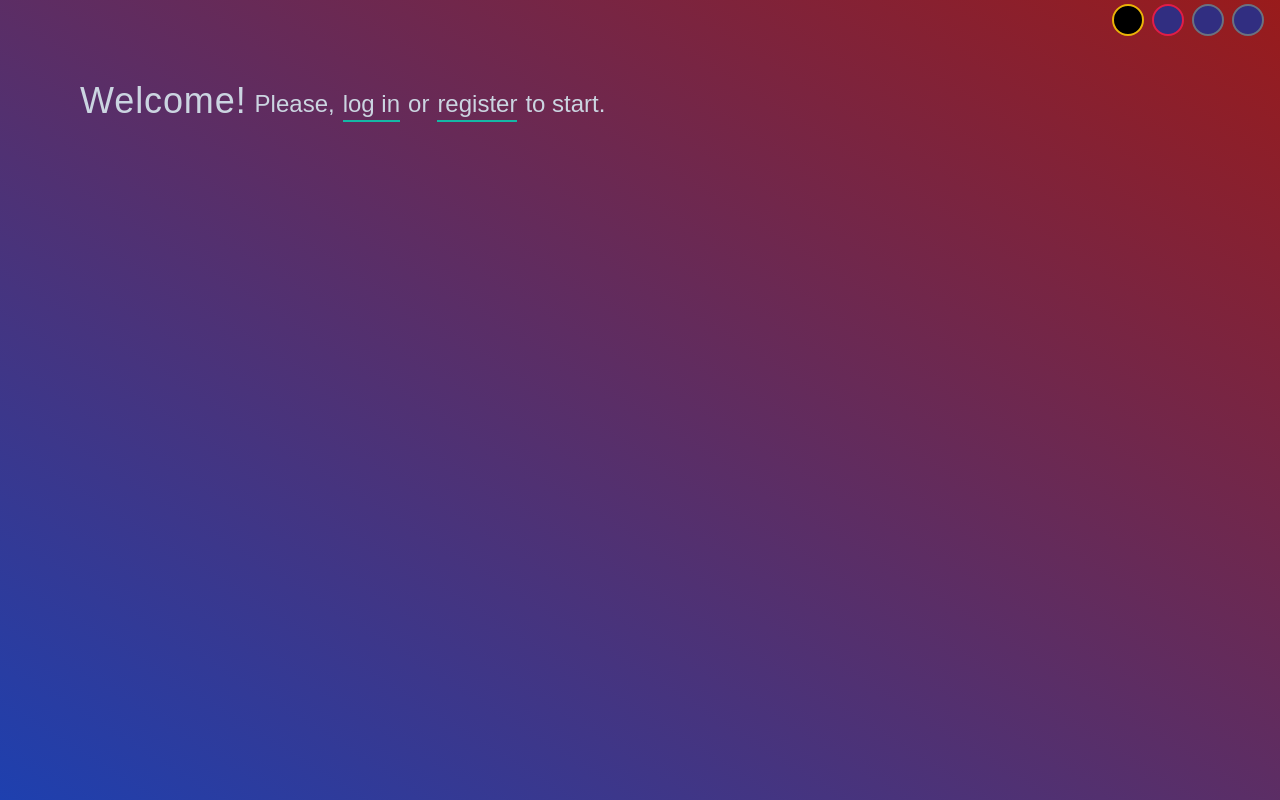
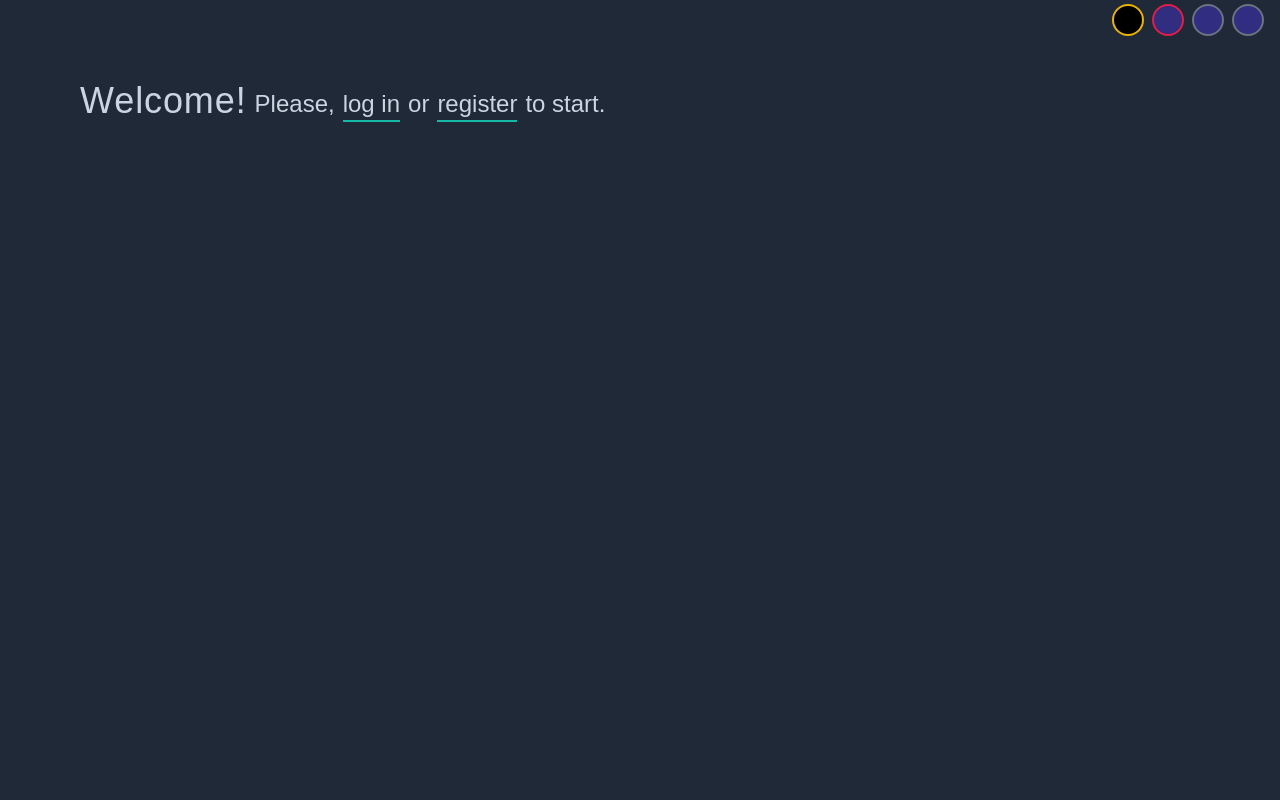
Before and after one commit to Sinamon-maker/todotypescript, a React app: page / in a window 1280 px wide. Built offline with nearby package versions, Linux system fonts and the light colour scheme; no server answers.

Commit message:
loader added

```diff
--- a/src/Components/Cataloge/CatalogeList/CatalogeList.tsx
+++ b/src/Components/Cataloge/CatalogeList/CatalogeList.tsx
@@ -13,7 +13,7 @@ export const CatalogeList = ({ documents }: Props) => {
 	return (
 		<div className=" grow overflow-y-auto scroll-smooth">
 			<Container>
-				<div className="w-full flex  flex-col gap-4">
+				<div className="w-full flex  flex-col gap-4 ">
 					{documents?.map((docum) => (
 						<CatalogueItem key={docum.id} docum={docum} logoName={logoName} />
 					))}
--- a/src/Components/Cataloge/CatalogueItem/CatalogurItem.tsx
+++ b/src/Components/Cataloge/CatalogueItem/CatalogurItem.tsx
@@ -11,12 +11,12 @@ type Props = {
 export const CatalogueItem = ({ docum, logoName }: Props) => {
 	if (logoName && docum.userId === logoName.uid) {
 		return (
-			<Link className="w-full grow hover:scale-105 hover:shadow-lg hover:transition-all transition-all" to={`/tasks/${docum.id}`}>
-				<div className="w-full  p-4 rounded-lg border flex gap-4 items-center text-skin-base">
+			<div className="w-full grow p-4 rounded-lg border border-fill-weak flex gap-4 items-center text-skin-base hover:scale-105 hover:shadow-lg hover:transition-all transition-all">
+				<Link className="w-full grow " to={`/tasks/${docum.id}`}>
 					<div className="grow">{docum.title}</div>
-					<div>{docum.tasks.length}</div>
-				</div>
-			</Link>
+				</Link>
+				<div>{docum.tasks.length}</div>
+			</div>
 		);
 	}
 
--- a/src/Components/ContentOfTasks/contentOfTasks.tsx
+++ b/src/Components/ContentOfTasks/contentOfTasks.tsx
@@ -1,7 +1,6 @@
 import React, { useContext } from 'react';
 
 import { NewTaskForm } from '../Tasks/NewTaskForm/NewTaskForm';
-import { TaskTable } from '../Tasks/Table/taskTable';
 
 import { SortingButtons } from '../Tasks/SortingButtons/SortingButtons';
 import { CatalogeHeading } from '../Tasks/CatalogeHeading/CatalogeHeading';
--- a/src/Components/Loader/loader.tsx
+++ b/src/Components/Loader/loader.tsx
@@ -3,6 +3,6 @@ import { Container } from '../../Module/Container/Container';
 
 export const Loader = () => (
 	<Container>
-		<div className="w-full p-4 mx-auto my-10 text-center">Loading...</div>
+		<div className="w-32 h-32 p-6 rounded-full flex justify-center border-l-8 border-b-8  border-r-8  border-fill-weak bg-fill-main animate-spin bg-red items-center  p-4 mx-auto my-10 text-center"></div>
 	</Container>
 );
--- a/src/Components/ModalEditTask/ModalEditTask.tsx
+++ b/src/Components/ModalEditTask/ModalEditTask.tsx
@@ -57,7 +57,7 @@ export const ModalEditTask = ({ taskEdit, canselEditTask, changeTask }: Props) =
 						/>
 					</div>
 					<div className="flex items-center border-b border-fill-weak mb-6  py-2">
-						<AppTextarea style="block h-16 w-full mt-2 rounded" value={task?.detailes || ''} onChangeText={onChangeText} />
+						<AppTextarea style="block bg-transparent h-16 w-full mt-2 text-skin-base rounded" value={task?.detailes || ''} onChangeText={onChangeText} />
 					</div>
 					<span className="block w-full flex justify-around">
 						<AppButton
--- a/src/Components/Tasks/ListTasks/ListTasks.tsx
+++ b/src/Components/Tasks/ListTasks/ListTasks.tsx
@@ -5,6 +5,7 @@ import { NotTasks } from '../../NotTasks/notTasks';
 import { Container } from '../../../Module/Container/Container';
 import useChangeTaskQueryStore from '../../../store/tasksStore';
 import { TableRaw } from '../TableElements/TaskTableRaw/tableRaw';
+import { Loader } from '../../Loader/loader';
 
 export const ListTasks = () => {
 	const { taskResult } = useContext(TaskContext);
@@ -14,9 +15,9 @@ export const ListTasks = () => {
 
 	if (!taskResult?.tasks?.length) return <NotTasks />;
 	return (
-		<div className="w-full grow  overflow-y-auto scroll-smooth grid">
+		<div className="w-full grow  overflow-y-auto  scroll-smooth grid">
 			<Container>
-				<ul className="table-auto w-full sm:w-full p-2 tracking-normal  bg-fill-main font-normal text-base ssm:text-lg text-left  text-skin-base overflow-hidden rounded-md shadow-md">
+				<ul className=" w-full sm:w-full p-2 border-2 border-fill-weak tracking-normal  bg-fill-main font-normal text-base ssm:text-lg text-left  text-skin-base overflow-hidden rounded-md shadow-md">
 					{sortedList.map((item, index) => (
 						<TableRaw key={item.created} item={item} index={index} />
 					))}
--- a/src/Components/ThemeComponent/ThemeComponent.tsx
+++ b/src/Components/ThemeComponent/ThemeComponent.tsx
@@ -25,7 +25,7 @@ export const ThemeComponent = ({ children }: Props) => {
 	styl = `h-screen ${them}`;
 
 	return (
-		<div className={styl}>
+		<div className={`bg-fill-main ${styl}`}>
 			<ThemeButtons setTheme={setTheme} />
 			{children}
 		</div>
--- a/src/Main.tsx
+++ b/src/Main.tsx
@@ -7,7 +7,7 @@ import { UserProvider } from './Context/UserProvider';
 
 function Main() {
 	return (
-		<div className="forth  w-full h-screen  bg-fixed bg-gradient-to-tr from-blue-800  to-red-800  ">
+		<div className="forth  w-full h-screen  ">
 			<UserProvider>
 				<ThemeComponent>
 					<Outlet />
--- a/src/index.scss
+++ b/src/index.scss
@@ -10,7 +10,7 @@ body {
 	font-family: 'Nunuto', sans-serif;
 	max-height: 100vh;
 	height: 100vh;
-	background-color: rgb(55 65 81);
+	background-color: rgb(9, 22, 43);
 	font-size: 18px;
 }
 
```
